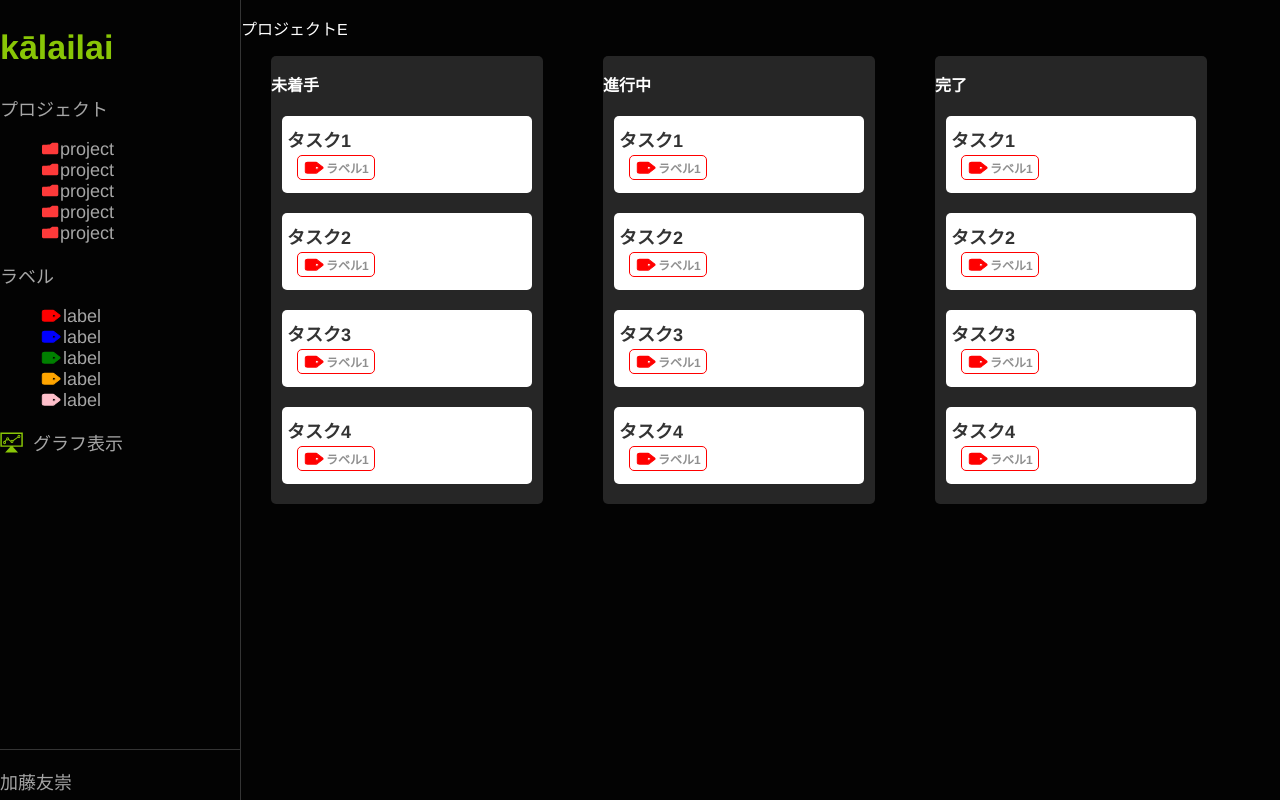
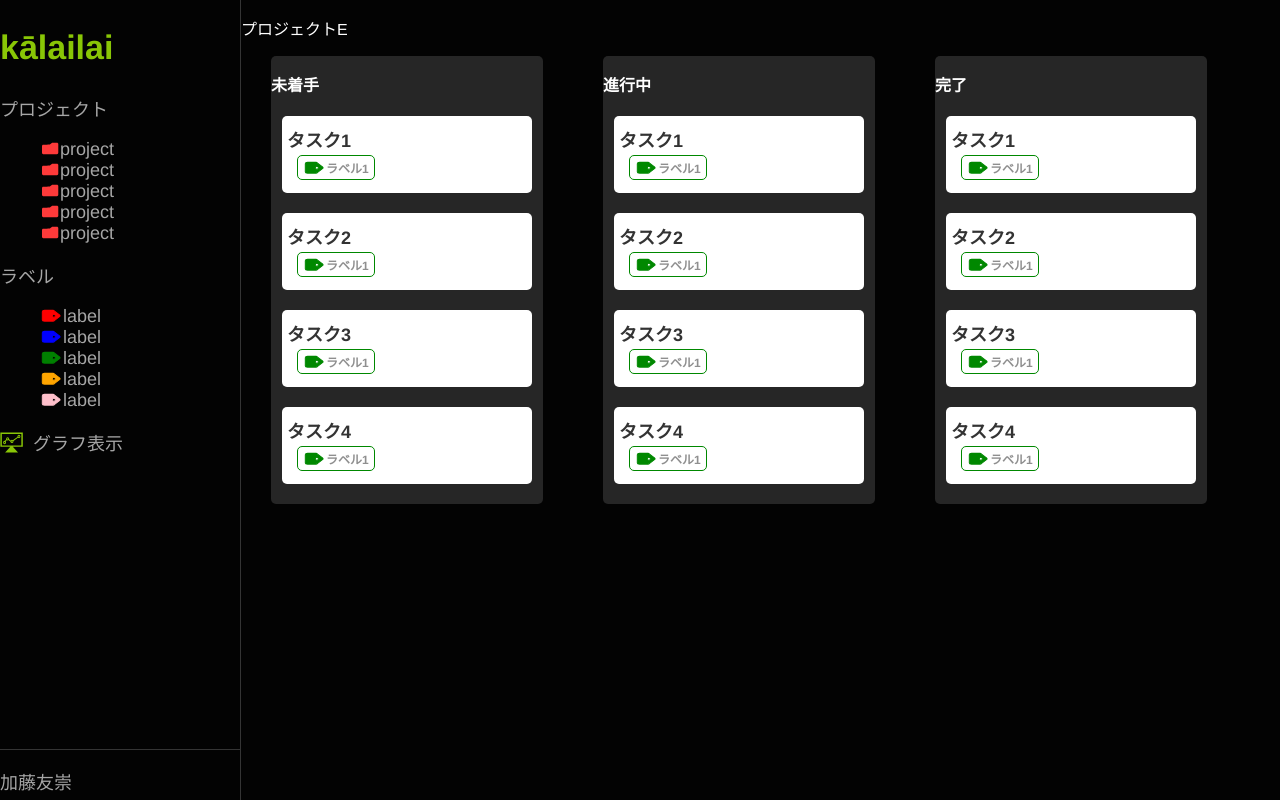
Before and after one commit to tomotaka-kato/dhw-last-project, a React (Create React App) app: page / in a window 1280 px wide. Built offline with nearby package versions, Linux system fonts and the light colour scheme.

Commit message:
ラベルのボーダー追加

```diff
--- a/src/components/molecules/label/Label.tsx
+++ b/src/components/molecules/label/Label.tsx
@@ -7,7 +7,7 @@ interface Prop {
 }
 
 const render = (prop: Prop) => (
-  <p className={style.label}>
+  <p className={style.label} style={{ border: `1px solid ${prop.color}` }}>
     <TagIcon color={prop.color} />
     <span>{prop.text}</span>
   </p>
--- a/src/components/organisms/taskCatd/TaskCard.tsx
+++ b/src/components/organisms/taskCatd/TaskCard.tsx
@@ -9,7 +9,7 @@ const render = (prop: Prop) => (
   <div className={style.taskCard}>
     <p className={style.title}>{prop.title}</p>
     <div>
-      <Label text="ラベル1" color="red" />
+      <Label text="ラベル1" color="#008800" />
     </div>
   </div>
 );
```
